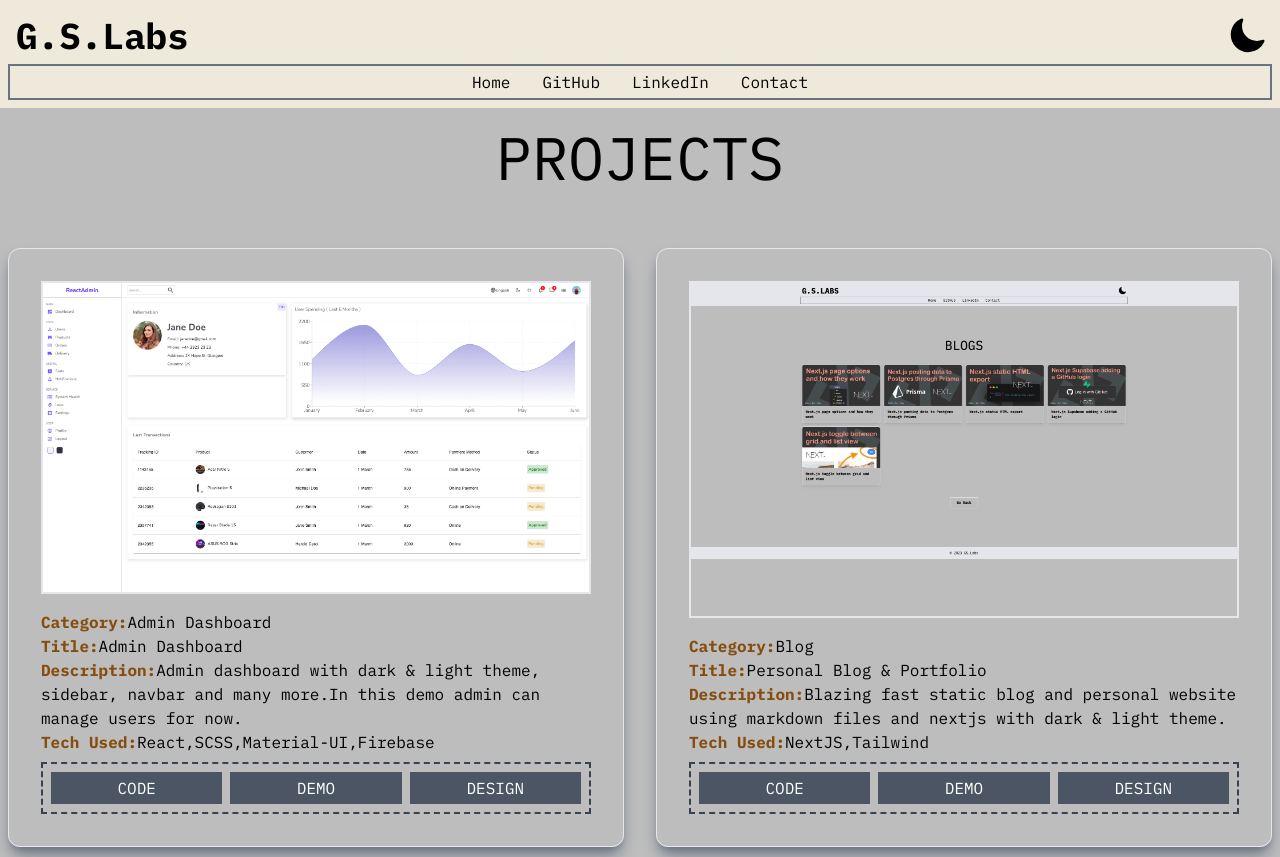
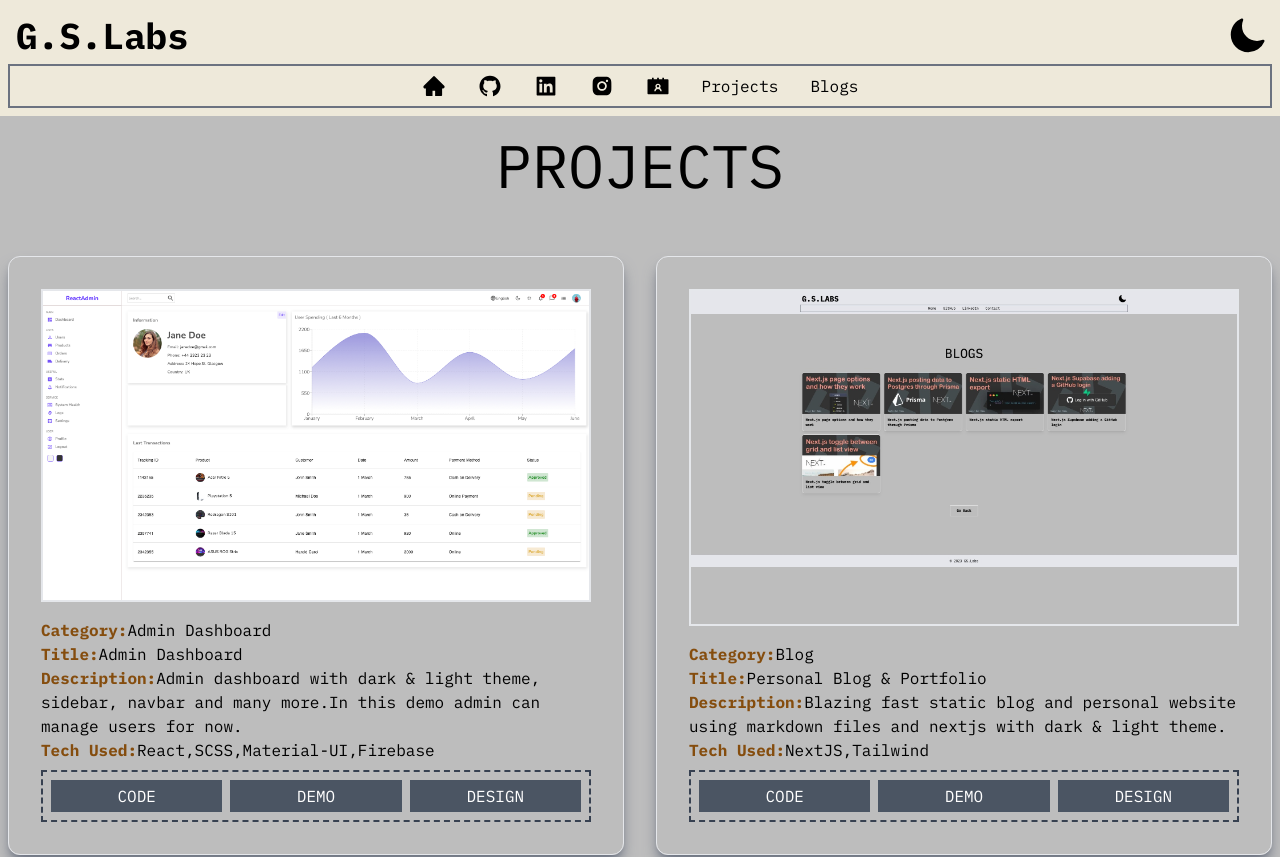
Before and after one commit to gunvant8008/dev-website-nextjs, a Next.js app: page /projects in a window 1280 px wide. Shown: the top 857 px of the page. Built offline with nearby package versions, Linux system fonts and the light colour scheme.

Commit message:
added react icons

```diff
--- a/package.json
+++ b/package.json
@@ -16,7 +16,8 @@
     "next": "13.1.6",
     "next-themes": "^0.2.1",
     "react": "18.2.0",
-    "react-dom": "18.2.0"
+    "react-dom": "18.2.0",
+    "react-icons": "^4.8.0"
   },
   "devDependencies": {
     "@tailwindcss/typography": "^0.5.9",
--- a/src/components/Layout.jsx
+++ b/src/components/Layout.jsx
@@ -3,6 +3,14 @@ import { useTheme } from "next-themes"
 import { useEffect, useState } from "react"
 import SunLogo from "./logoIcons/SunLogo"
 import MoonLogo from "./logoIcons/MoonLogo"
+import {
+  AiFillHome,
+  AiFillGithub,
+  AiFillLinkedin,
+  AiFillInstagram,
+  AiFillContacts
+} from "react-icons/ai"
+import { Tooltip } from "./Tooltip"
 
 function Header() {
   const { systemTheme, theme, setTheme } = useTheme()
@@ -18,7 +26,7 @@ function Header() {
     if (currentTheme === "dark") {
       return (
         <button
-          className="border-none text-yellow-500"
+          className="text-yellow-500 border-none"
           onClick={() => setTheme("light")}
         >
           <SunLogo />
@@ -34,57 +42,95 @@ function Header() {
   }
 
   return (
-    <header className="p-2 dark:bg-dark-4 dark:text-gray-100 bg-light-1">
-      <div className="container flex-col  justify-between m-auto ">
+    <header className="dark:bg-dark-4 dark:text-gray-100 bg-light-1 p-2">
+      <div className=" container flex-col justify-between m-auto">
         <div className="flex justify-between">
           <Link
             rel="noopener noreferrer"
             href="/"
             aria-label="Back to homepage"
-            className="flex items-center p-2 font-bold text-2xl md:text-4xl"
+            className="md:text-4xl flex items-center p-2 text-2xl font-bold"
           >
             G.S.Labs
           </Link>
           {renderThemeChanger()}
         </div>
 
-        <ul className="items-center justify-center flex border-2 border-gray-500 p-1">
+        <ul className="flex items-center justify-center p-1 border-2 border-gray-500">
+          <li className="flex">
+            <Tooltip message="Home">
+              <Link
+                rel="noopener noreferrer"
+                href="/"
+                className="link flex items-center px-4 py-1"
+              >
+                <AiFillHome className="text-2xl" />
+              </Link>
+            </Tooltip>
+          </li>
+          <li className="flex">
+            <Tooltip message="Github">
+              <Link
+                rel="noopener noreferrer"
+                href="https://github.com/gunvant8008"
+                className="link flex items-center px-4 py-1"
+                target="_blank"
+              >
+                <AiFillGithub className="text-2xl" />
+              </Link>
+            </Tooltip>
+          </li>
+          <li className="flex">
+            <Tooltip message="LinkedIn">
+              <Link
+                rel="noopener noreferrer"
+                href="https://www.linkedin.com/in/gunvant-sharma-006057b2/"
+                className="link flex items-center px-4 py-1"
+                target="_blank"
+              >
+                <AiFillLinkedin className="text-2xl" />
+              </Link>
+            </Tooltip>
+          </li>
+          <li className="flex">
+            <Tooltip message="Instagram">
+              <Link
+                rel="noopener noreferrer"
+                href="https://www.instagram.com/gunvant_urjaa/"
+                className="link flex items-center px-4 py-1"
+                target="_blank"
+              >
+                <AiFillInstagram className="text-2xl" />
+              </Link>
+            </Tooltip>
+          </li>
+          <li className="flex">
+            <Tooltip message="Contact Me">
+              <Link
+                rel="noopener noreferrer"
+                href="/contact"
+                className="link flex items-center px-4 py-1"
+              >
+                <AiFillContacts className="text-2xl" />
+              </Link>
+            </Tooltip>
+          </li>
           <li className="flex">
             <Link
               rel="noopener noreferrer"
-              href="/"
-              className="flex items-center px-4 link"
+              href="/projects"
+              className="link flex items-center px-4 py-1"
             >
-              Home
+              Projects
             </Link>
           </li>
           <li className="flex">
             <Link
               rel="noopener noreferrer"
-              href="https://github.com/gunvant8008"
-              className="flex items-center px-4 link"
-              target="_blank"
+              href="/blogs"
+              className="link flex items-center px-4 py-1"
             >
-              GitHub
-            </Link>
-          </li>
-          <li className="flex">
-            <Link
-              rel="noopener noreferrer"
-              href="https://www.linkedin.com/in/gunvant-sharma-006057b2/"
-              className="flex items-center px-4 link"
-              target="_blank"
-            >
-              LinkedIn
-            </Link>
-          </li>
-          <li className="flex">
-            <Link
-              rel="noopener noreferrer"
-              href="/contact"
-              className="flex items-center px-4  link"
-            >
-              Contact
+              Blogs
             </Link>
           </li>
         </ul>
@@ -95,8 +141,8 @@ function Header() {
 
 function Footer() {
   return (
-    <footer className=" mt-8 py-4 dark:bg-dark-4 bg-light-1">
-      <div className="container mx-auto flex justify-center">
+    <footer className=" dark:bg-dark-4 bg-light-1 py-4 mt-8">
+      <div className="container flex justify-center mx-auto">
         &copy; 2023 G.S.Labs
       </div>
     </footer>
@@ -107,7 +153,7 @@ function Layout({ children }) {
   return (
     <div className=" flex flex-col min-h-screen">
       <Header />
-      <main className="container mx-auto flex-1">{children}</main>
+      <main className="container flex-1 mx-auto">{children}</main>
       <Footer />
     </div>
   )
--- /dev/null
+++ b/src/components/Tooltip.jsx
@@ -0,0 +1,26 @@
+import { useState } from "react"
+
+export const Tooltip = ({ message, children }) => {
+  const [show, setShow] = useState(false)
+  return (
+    <div className="group relative flex flex-col items-center">
+      <span
+        className="flex justify-center"
+        onMouseEnter={() => setShow(true)}
+        onMouseLeave={() => setShow(false)}
+      >
+        {children}
+      </span>
+      <div
+        className={`absolute whitespace-nowrap bottom-full flex flex-col items-center  group-hover:flex ${
+          !show ? "hidden" : null
+        }`}
+      >
+        <span className="relative z-10 p-2 text-xs leading-none text-white whitespace-no-wrap bg-gray-600 rounded-md shadow-lg">
+          {message}
+        </span>
+        <div className="w-3 h-3 -mt-2 rotate-45 bg-gray-600" />
+      </div>
+    </div>
+  )
+}
```
Also changed, not shown: 1 other file (tests, documents, lock files or other folders).
